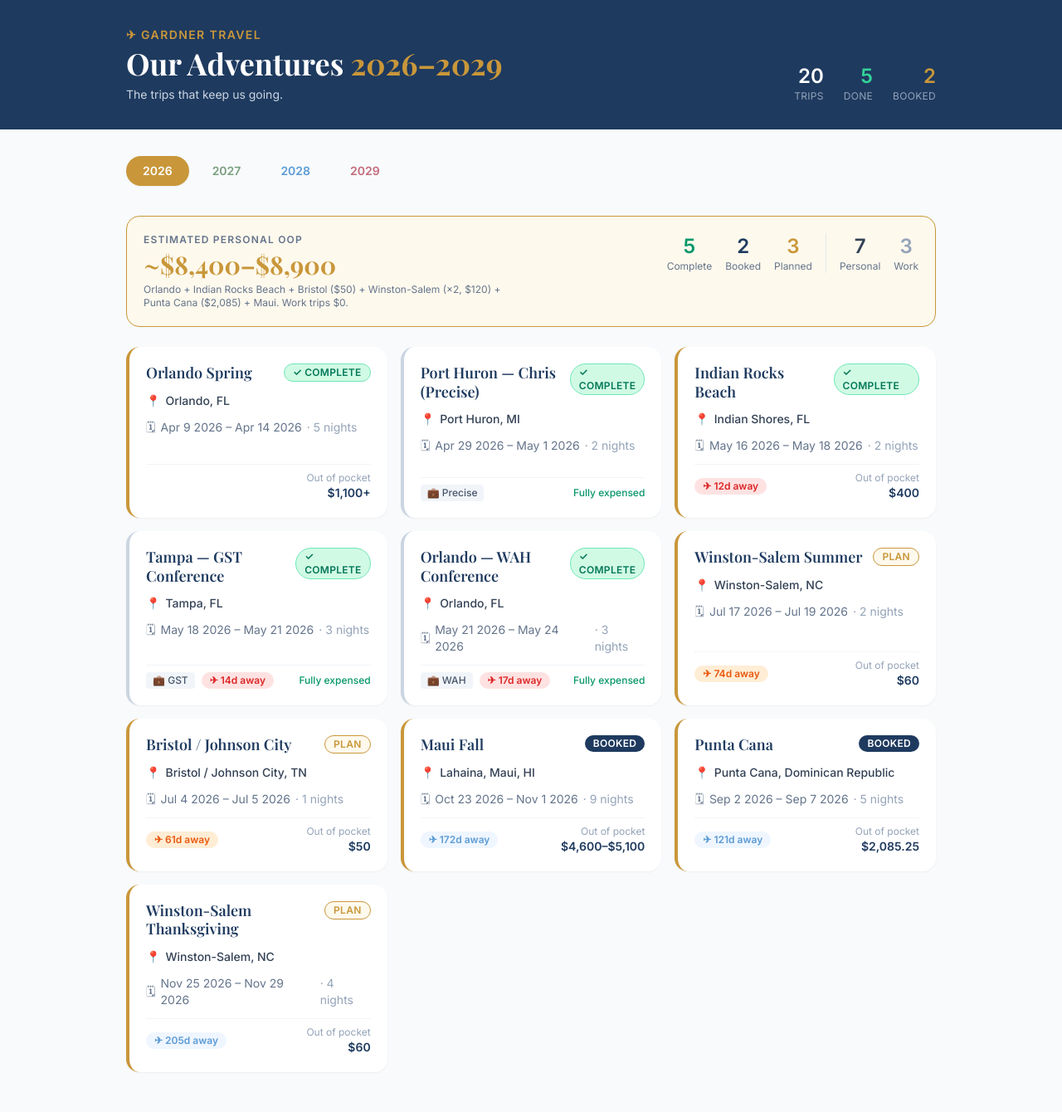
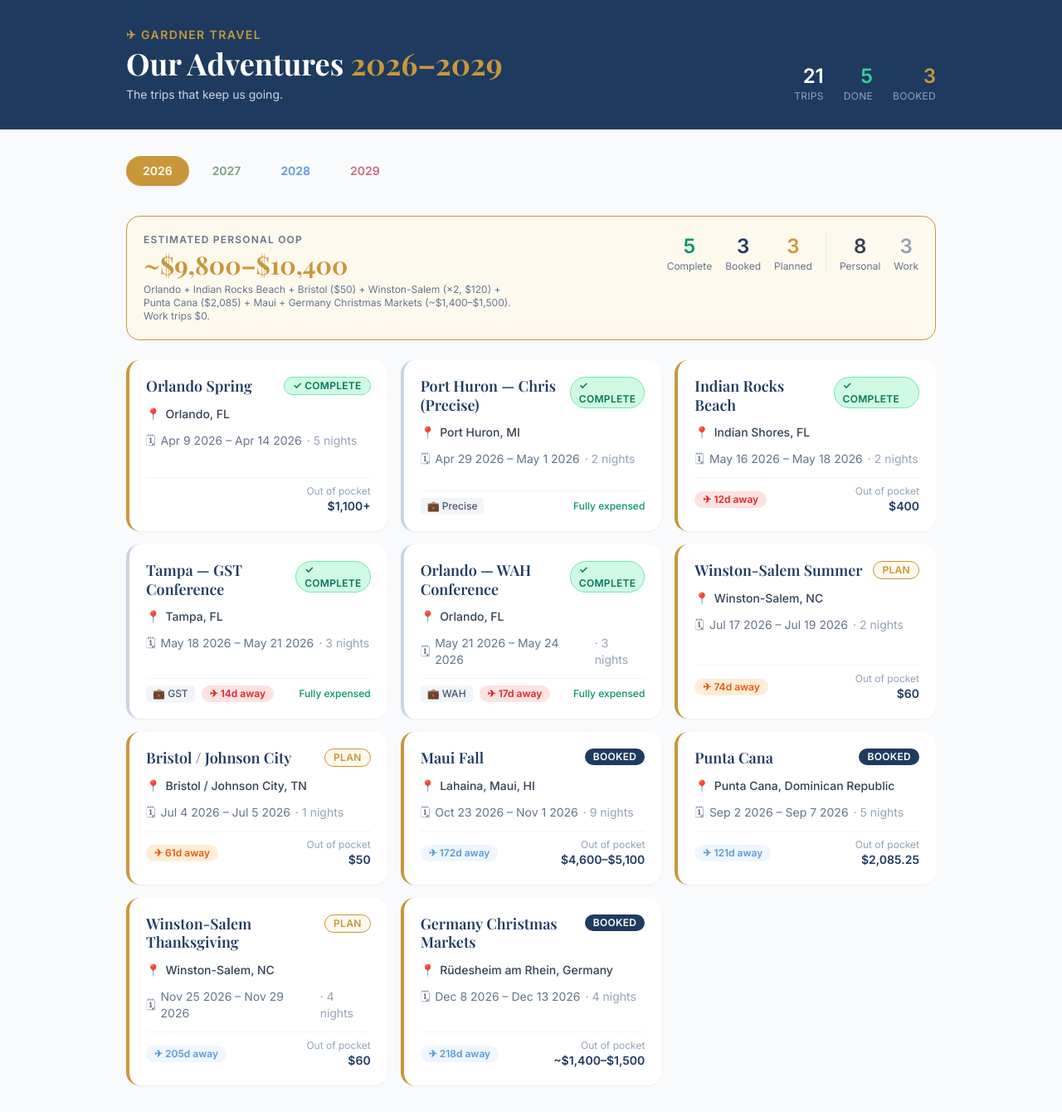
Before and after one commit to GGardner49/travel-planner, a React (Vite) app: page / in a window 1280 px wide. Shown: the whole page at 83% size. Built offline with nearby package versions, Linux system fonts and the light colour scheme.

Commit message:
Update trips.js

```diff
--- a/src/data/trips.js
+++ b/src/data/trips.js
@@ -149,6 +149,20 @@ export const trips = [
     foodActivEst: "$0", totalEst: "$60", expensed: "$0",
     outOfPocket: "$60", status: "PLAN",
     notes: "~4.5 hr drive. Holiday visit to Gabbi's family. 4 nights Wed–Sun around Thanksgiving.",
+  },
+
+  {
+    id: "10", year: 2026,
+    tripName: "Germany Christmas Markets", tripType: "Personal",
+    startDate: "Dec 8 2026", endDate: "Dec 13 2026", nights: "4",
+    destination: "Rüdesheim am Rhein, Germany",
+    accommodationName: "Hotel Rose", accommodationAddress: "Rüdesheim am Rhein, Germany",
+    accommodationType: "Hotel",
+    accomCost: "$1,000", flights: "$0 (points)", groundTransport: "~$60 (trains — Limburg + Frankfurt day trips)",
+    foodActivEst: "~$400–$500", totalEst: "~$1,400–$1,500", expensed: "$0",
+    outOfPocket: "~$1,400–$1,500", status: "BOOKED",
+    flightDetails: "Outbound: TYS→ATL→FRA, Dec 8 — depart 2:30pm, arrive Dec 9 7:50am (DL0724 + DL0014, Delta Comfort, seats 11B/11A). 1h 34m ATL layover.\n\nReturn: FRA→ATL→TYS, Dec 13 — depart 10:40am, arrive 8:40pm (DL0015 + DL5203, Delta Comfort, seats 33J/33H → 6D/6C). 4h 30m ATL layover.",
+    notes: "Hotel Rose, Rüdesheim am Rhein. Dec 9–13, 4 nights. Booking.com #5027236407. Crib confirmed for Cora (no extra charge). Rüdesheim Christmas Market is walking distance from hotel. Day trips by train: Limburg Christmas Market + Frankfurt Christmas Market.",
   },
 
   // ── 2027 ──────────────────────────────────────────────────────────────────
@@ -391,7 +405,7 @@ export const tripsByYear = {
 };
 
 export const yearTotals = {
-  2026: { label: "~$8,400–$8,900", notes: "Orlando + Indian Rocks Beach + Bristol ($50) + Winston-Salem (×2, $120) + Punta Cana ($2,085) + Maui. Work trips $0." },
+  2026: { label: "~$9,800–$10,400", notes: "Orlando + Indian Rocks Beach + Bristol ($50) + Winston-Salem (×2, $120) + Punta Cana ($2,085) + Maui + Germany Christmas Markets (~$1,400–$1,500). Work trips $0." },
   2027: { label: "$6,500–$10,000", notes: "Pensacola + 2 short trips + Japan (~$4,500–$5,050 using Delta points + hotel breakfast)." },
   2028: { label: "$6,800–$11,800", notes: "2 short trips + BVI. Austria moved to 2029." },
   2029: { label: "$6,100–$10,400", notes: "2 short trips + Austria big trip." },
```
